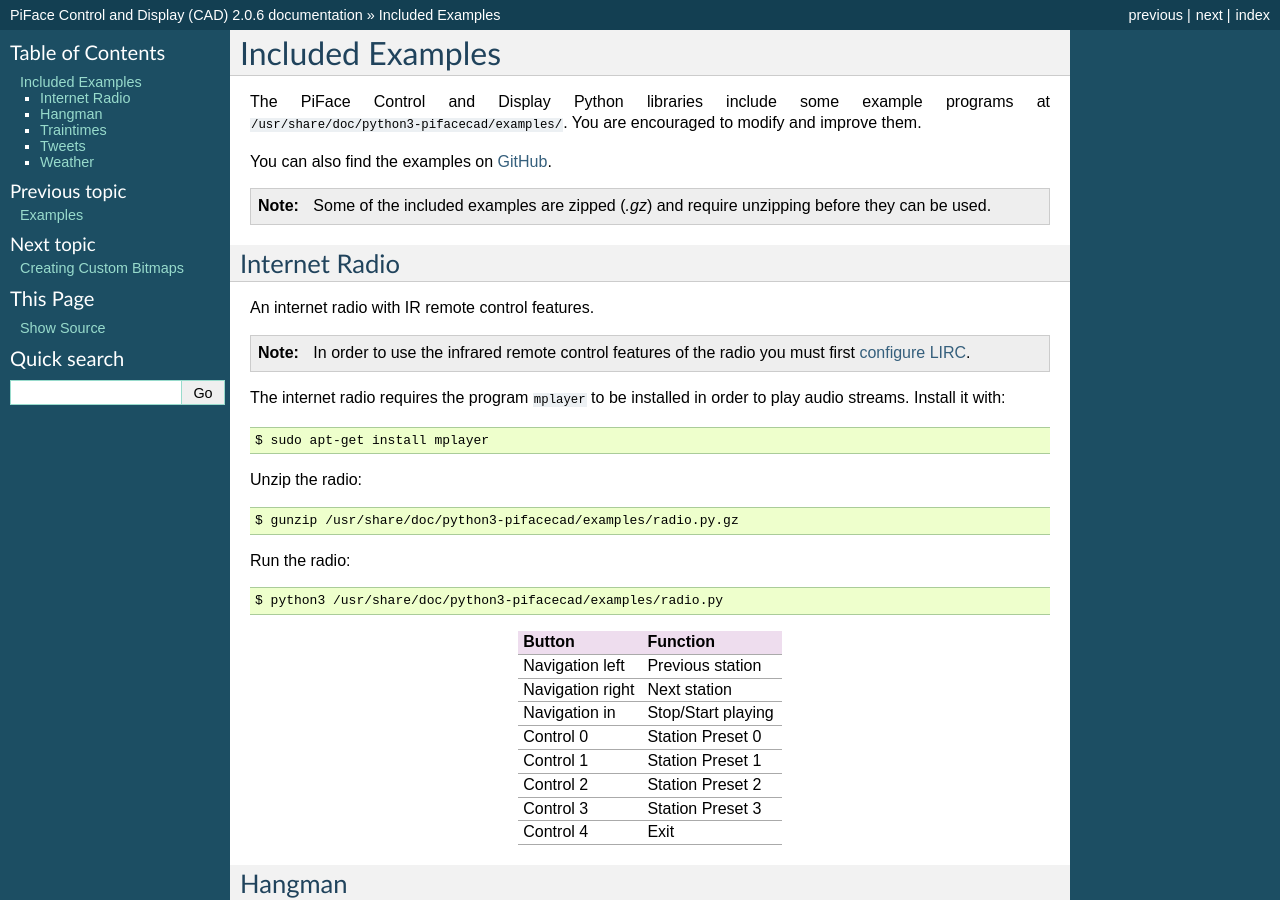
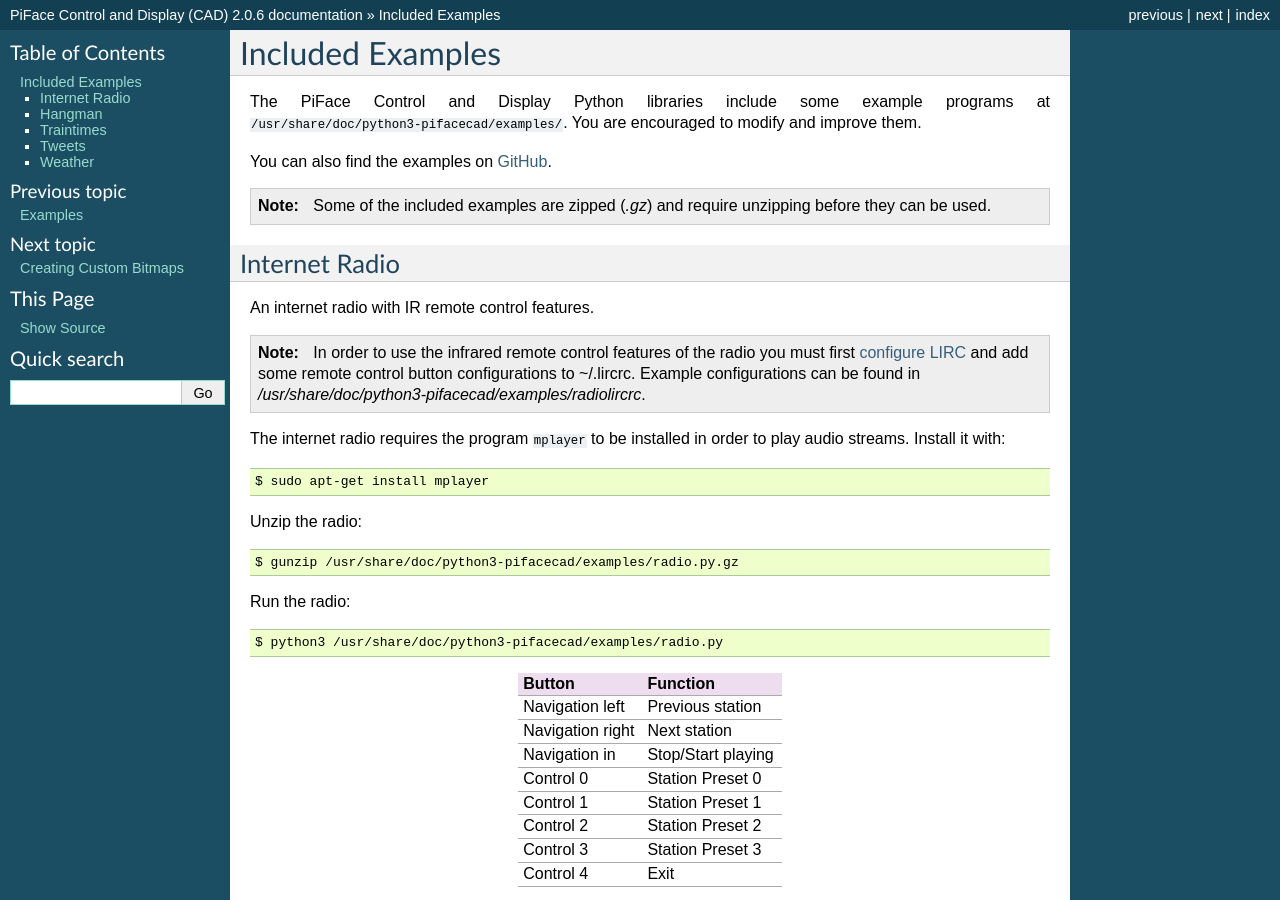
Before and after one commit to piface/pifacecad, a Sphinx documentation site: the page built from docs/included_examples.rst, in a window 1280 px wide and 900 px high. Built offline with Sphinx 7.4.7, drawn with Linux system fonts in a browser that asks for light colours.

Commit message:
extended internet radio example notes

```diff
--- a/docs/included_examples.rst
+++ b/docs/included_examples.rst
@@ -14,7 +14,10 @@ Internet Radio
 An internet radio with IR remote control features.
 
 .. note:: In order to use the infrared remote control features of the radio
-          you must first `configure LIRC </lirc.html>`_.
+          you must first `configure LIRC <lirc.html>`_ and add some remote
+          control button configurations to ~/.lircrc. Example configurations
+          can be found in
+          `/usr/share/doc/python3-pifacecad/examples/radiolircrc`.
 
 The internet radio requires the program ``mplayer`` to be installed in order to
 play audio streams. Install it with::
```
